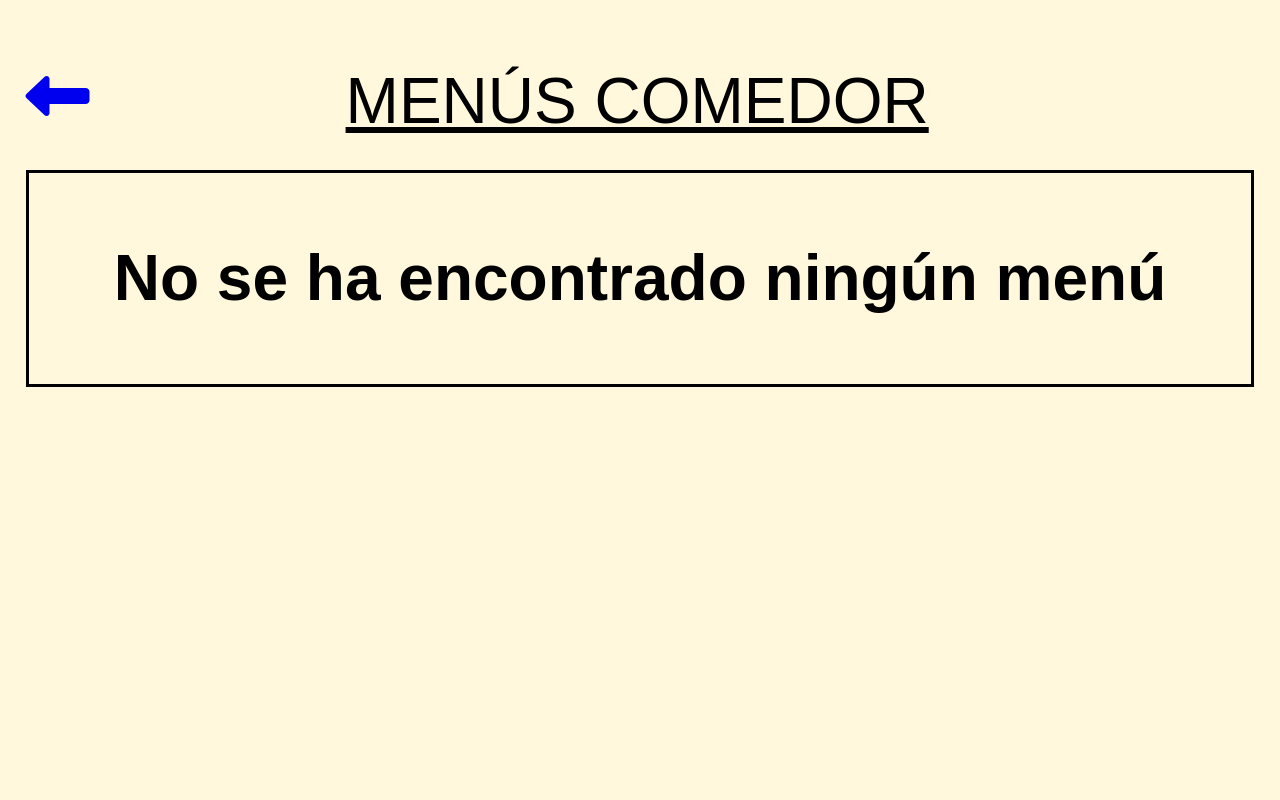
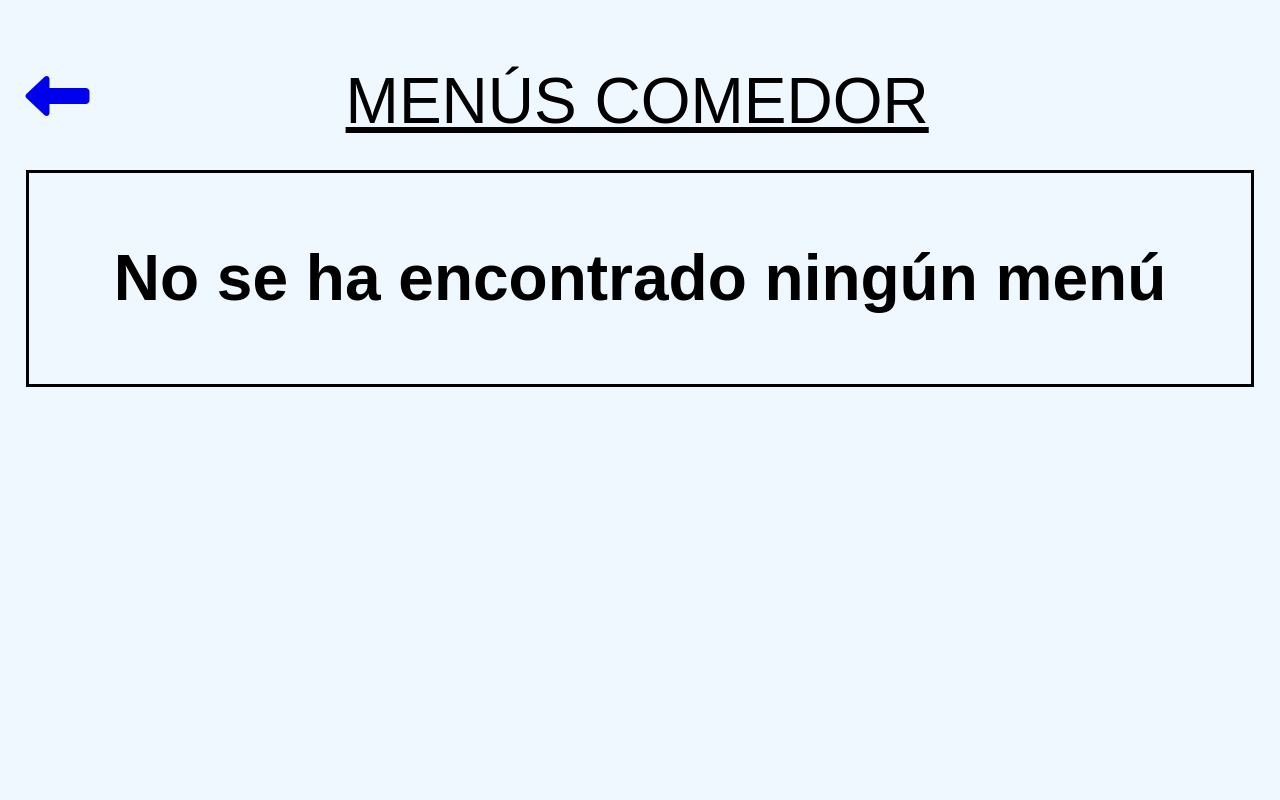
Before and after one commit to albertollamas-GII/DGP, a Django app: page /profesor/comanda/ in a window 1280 px wide. Run offline with Django 3.2, Linux system fonts and the light colour scheme; data comes from the database, SQL or seed files in the repository; both versions use the stored data as it was after the commit; some libraries are stand-ins or nearby versions.

Commit message:
ADIOS A TODO

```diff
--- a/static/visualizarComandasComedor.css
+++ b/static/visualizarComandasComedor.css
@@ -1,4 +1,4 @@
-html, body {margin: 0; padding:0;height: 100%; background-color:cornsilk;}
+html, body {margin: 0; padding:0;height: 100%;}
 
 .header{
     height: 10%;
```
Also changed, not shown: db.sqlite3.
